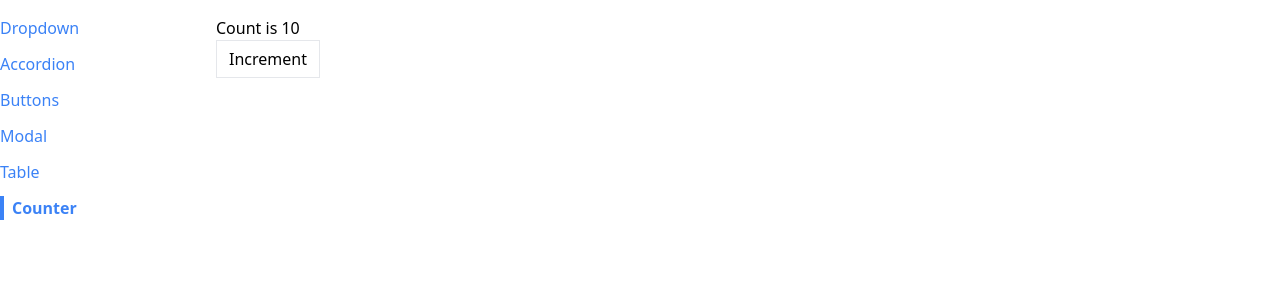
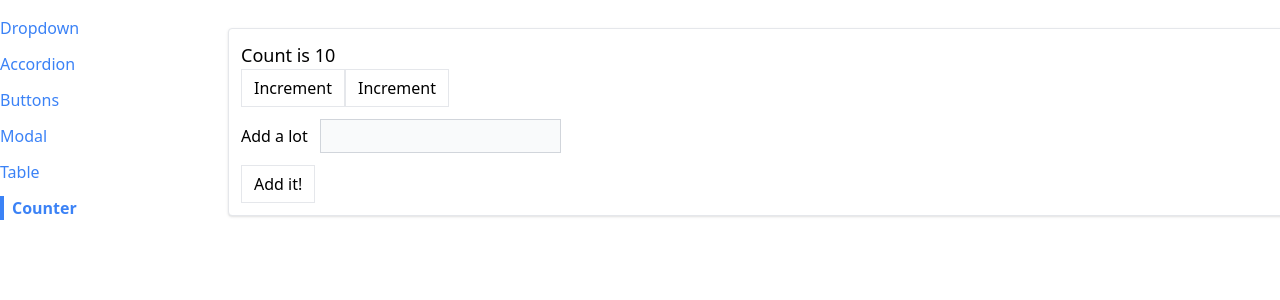
Before and after one commit to poyingHAHA/React_learning, a React (Create React App) app in the folder 6_custom_nav_and_routing/: page /counter in a window 1280 px wide. Shown: the top 300 px of the page. Built offline with nearby package versions, Linux system fonts and the light colour scheme.

Commit message:
10. CounterPage useState version

```diff
--- a/6_custom_nav_and_routing/src/pages/CounterPage.js
+++ b/6_custom_nav_and_routing/src/pages/CounterPage.js
@@ -1,14 +1,51 @@
 import Button from "../components/Button";
-import useCounter from "../hooks/use-counter";
+import { useState } from "react";
+import Panel from "../components/Panel";
 
 function CounterPage({ initialCount }) {
-  const {count, increment } = useCounter(initialCount)
+  const [ count, setCount ] = useState(initialCount);
+  const [valueToAdd, setValueToAdd] = useState(0);
+
+  const increment = () => {
+    setCount(count + 1);
+  };
+
+  const decrement = () => {
+    setCount(count - 1);
+  };
+
+  const handleChange = (event) => {
+    const value = parseInt(event.target.value) || 0;
+
+    setValueToAdd(value);
+  }
+
+  const handleSubmit = (event) => {
+    event.preventDefault();
+
+    setCount(count + valueToAdd);
+    setValueToAdd(0);
+  }
 
   return (
-    <div>
-      <h1>Count is {count}</h1>
-      <Button onClick={increment}>Increment</Button>
-    </div>
+    <Panel className="m-3">
+      <h1 className="text-lg">Count is {count}</h1>
+      <div className="flex flex-row">
+        <Button onClick={increment}>Increment</Button>
+        <Button onClick={decrement}>Increment</Button>
+      </div>
+
+      <form onSubmit={handleSubmit}>
+        <label>Add a lot</label>
+        <input
+          type="number"
+          value={valueToAdd || ""}
+          onChange={handleChange}
+          className="p-1 m-3 bg-gray-50 border border-gray-300"
+        />
+        <Button>Add it!</Button>
+      </form>
+    </Panel>
   );
 }
 
```
